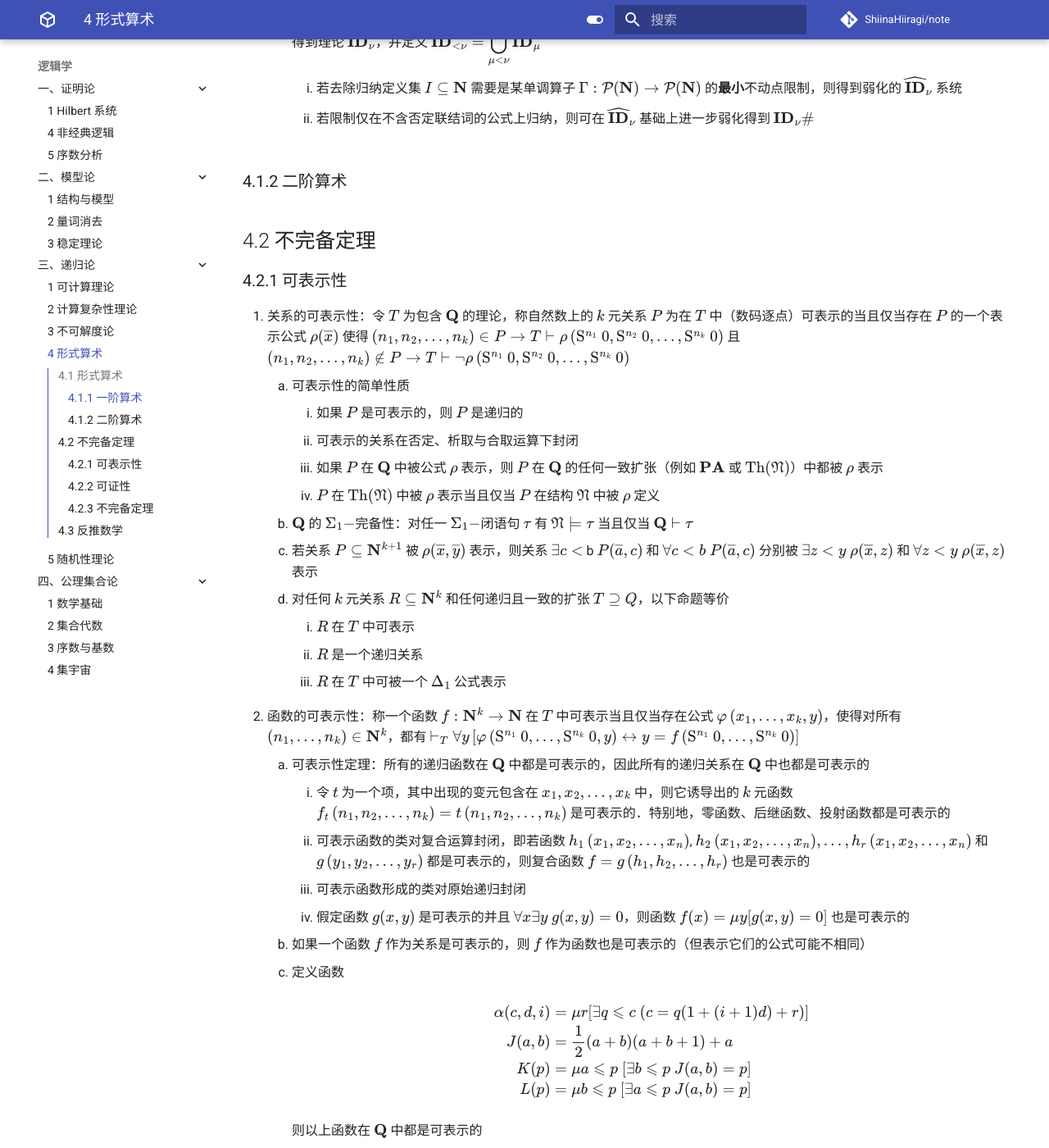
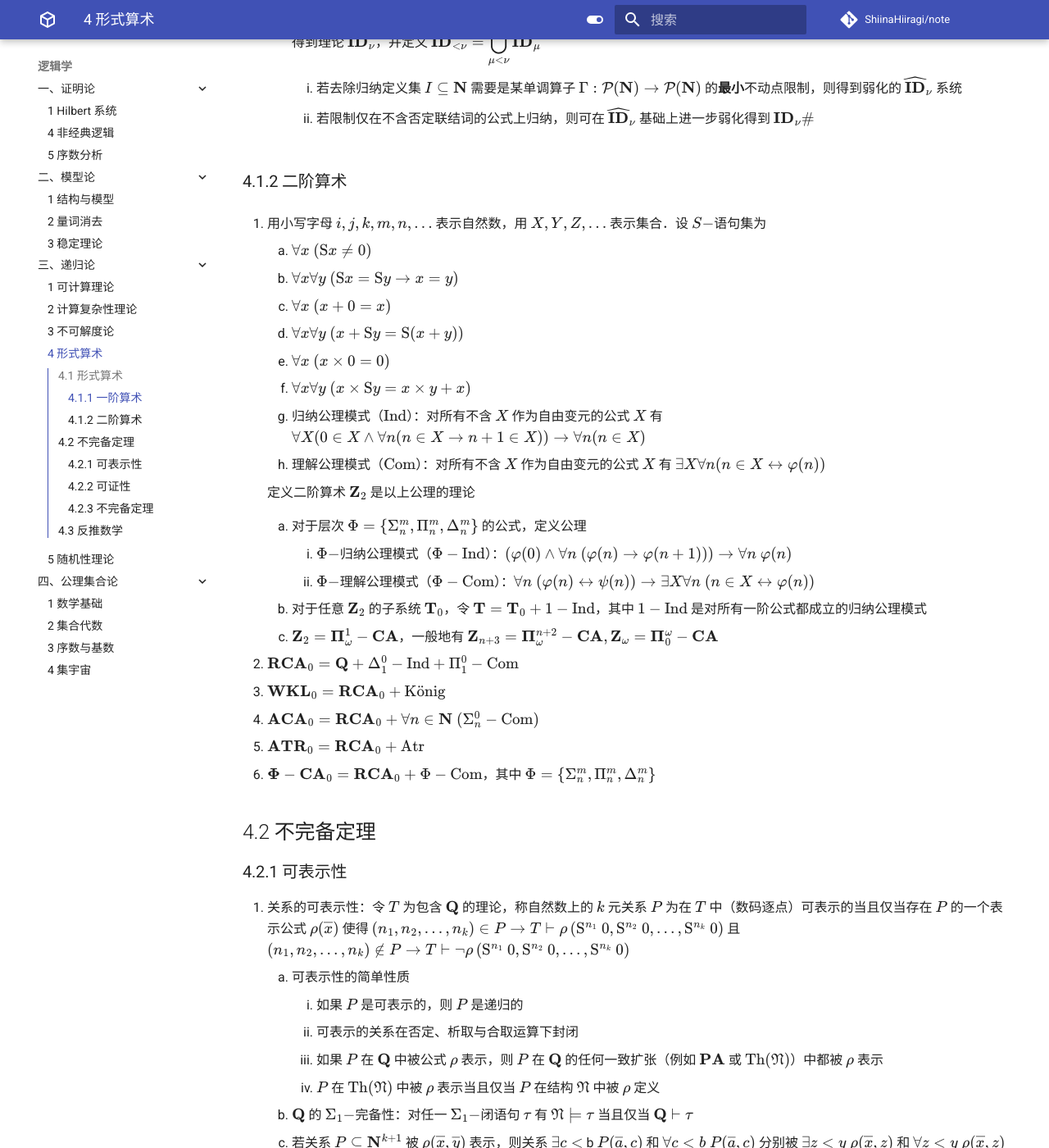
Before and after one commit to ShiinaHiiragi/note, an MkDocs documentation site: the page built from docs/logic/rec/arith.md, in a window 1280 px wide and 1400 px high, scrolled down 1939 px. Shown: the whole window at 82% size. Built offline with MkDocs 1.6.1 and Material for MkDocs 9.7.7, drawn with Linux system fonts in a browser that asks for light colours; comment, search, counter and statistics services are not loaded; some of the changed text lies outside the part shown.

Commit message:
plot for section

```diff
--- a/docs/logic/rec/arith.md
+++ b/docs/logic/rec/arith.md
@@ -27,9 +27,9 @@
         9. $\vdash \forall x(x \leqslant \mathrm{S}^{n} \ 0 \vee \mathrm{S}^{n} \ 0 \leqslant x)$
     2. 引入公理 $x \leqslant y \leftrightarrow \exists z \ (x+z=y)$ 得到 $\mathbf{Q}_{\leqslant}$
         1. 令 $\Phi \in \{\Sigma_{n}, \Sigma_{n}^{+}, \Pi_{n}, \Pi_{n}^{+}, \Delta_{n}, \Delta_{n}^{+}\}$ 为公式层次，则对所有 $A \in \Phi$ 引入公理
-            1. 归纳公理：$\Phi-\mathrm{IND} = A(0) \wedge \forall x \ (A(x) \to A(S x)) \to \forall x \ A(x)$
-            2. 最小公理：$\Phi-\mathrm{MIN} = \exists x \ A(x) \to \exists x \ (A(x) \wedge \neg \exists y \ (y<x \wedge A(y)))$
-            3. 替换公理：$\Phi-\mathrm{REPL} = \forall x \leqslant t \ \exists y \ A(x, y) \to \exists z \ \forall x \leqslant t \ \exists y \leqslant z \ A(x, y)$
+            1. 归纳公理（$\Phi-\mathrm{IND}$）：$A(0) \wedge \forall x \ (A(x) \to A(S x)) \to \forall x \ A(x)$
+            2. 最小公理（$\Phi-\mathrm{MIN}$）：$\exists x \ A(x) \to \exists x \ (A(x) \wedge \neg \exists y \ (y<x \wedge A(y)))$
+            3. 替换公理（$\Phi-\mathrm{REPL}$）：$\forall x \leqslant t \ \exists y \ A(x, y) \to \exists z \ \forall x \leqslant t \ \exists y \leqslant z \ A(x, y)$
 
             定义 $\mathbf{I\Phi} =\mathbf{Q}_{\leqslant}+\Phi-\mathrm{IND}, \mathbf{L\Phi} =\mathbf{Q}_{\leqslant}+\Phi-\mathrm{MIN}, \mathbf{B\Phi} =\mathbf{Q}_{\leqslant}+\Phi-\mathrm{REPL}$
 
@@ -65,6 +65,30 @@
         2. 若限制仅在不含否定联结词的公式上归纳，则可在 $\widehat{\mathbf{ID}}_{\nu}$ 基础上进一步弱化得到 $\mathbf{ID}_{\nu}\#$
 
 ### 4.1.2 二阶算术
+1. 用小写字母 $i, j, k, m, n, \ldots$ 表示自然数，用 $X, Y, Z, \ldots$ 表示集合．设 $S-$语句集为
+    1. $\forall x \ (\mathrm{S} x \not = 0)$
+    2. $\forall x \forall y \ (\mathrm{S} x = \mathrm{S} y \rightarrow x = y)$
+    3. $\forall x \ (x+0 = x)$
+    4. $\forall x \forall y \ (x+\mathrm{S} y = \mathrm{S}(x+y))$
+    5. $\forall x \ (x \times 0 = 0)$
+    6. $\forall x \forall y \ (x \times \mathrm{S} y = x \times y+x)$
+    7. 归纳公理模式（$\mathrm{Ind}$）：对所有不含 $X$ 作为自由变元的公式 $X$ 有 $\forall X(0 \in X \wedge \forall n(n \in X \rightarrow n+1 \in X)) \rightarrow \forall n(n \in X)$
+    8. 理解公理模式（$\mathrm{Com}$）：对所有不含 $X$ 作为自由变元的公式 $X$ 有 $\exists X \forall n(n \in X \leftrightarrow \varphi(n))$
+
+    定义二阶算术 $\mathbf{Z}_2$ 是以上公理的理论
+
+    1. 对于层次 $\Phi = \{\Sigma_{n}^{m}, \Pi_{n}^{m}, \Delta_{n}^{m}\}$ 的公式，定义公理
+        1. $\Phi-$归纳公理模式（$\Phi-\mathrm{Ind}$）：$(\varphi(0) \wedge \forall n \ (\varphi(n) \rightarrow \varphi(n+1))) \rightarrow \forall n \ \varphi(n)$
+        2. $\Phi-$理解公理模式（$\Phi-\mathrm{Com}$）：$\forall n \ (\varphi(n) \leftrightarrow \psi(n)) \rightarrow \exists X \forall n \ (n \in X \leftrightarrow \varphi(n))$
+
+    2. 对于任意 $\mathbf{Z}_2$ 的子系统 $\mathbf{T}_0$，令 $\mathbf{T} = \mathbf{T}_0 + \mathrm{1-Ind}$，其中 $\mathrm{1-Ind}$ 是对所有一阶公式都成立的归纳公理模式
+    3. $\mathbf{Z}_2 = \mathbf{\Pi}_\omega^1-\mathbf{CA}$，一般地有 $\mathbf{Z}_{n+3} = \mathbf{\Pi}_\omega^{n+2}-\mathbf{CA}, \mathbf{Z}_\omega = \mathbf{\Pi}_0^\omega-\mathbf{CA}$
+
+2. $\mathbf{RCA}_0 = \mathbf{Q} + \Delta_1^0-\mathrm{Ind} + \Pi_1^0-\mathrm{Com}$
+3. $\mathbf{WKL}_0 = \mathbf{RCA}_0 + \text{K}\ddot{\mathrm o}\text{nig}$
+4. $\mathbf{ACA}_0 = \mathbf{RCA}_0 + \forall n \in \mathbf{N} \ (\Sigma_n^0-\mathrm{Com})$
+5. $\mathbf{ATR}_0 = \mathbf{RCA}_0 + \mathrm{Atr}$
+6. $\mathbf{\Phi}-\mathbf{CA}_0 = \mathbf{RCA}_0 + \Phi-\mathrm{Com}$，其中 $\Phi = \{\Sigma_{n}^{m}, \Pi_{n}^{m}, \Delta_{n}^{m}\}$
 
 ## 4.2 不完备定理
 ### 4.2.1 可表示性
```
Also changed, not shown: docs/logic/prf/ord.md (+9 -0 lines).
